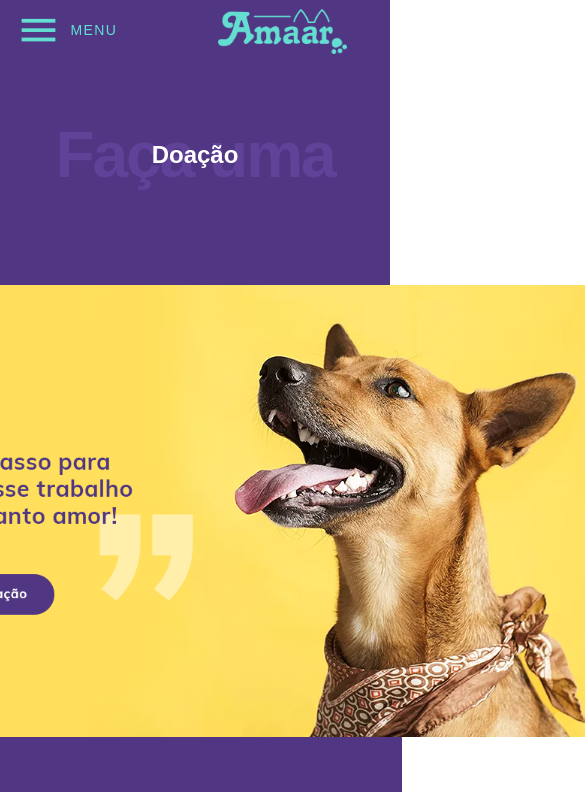
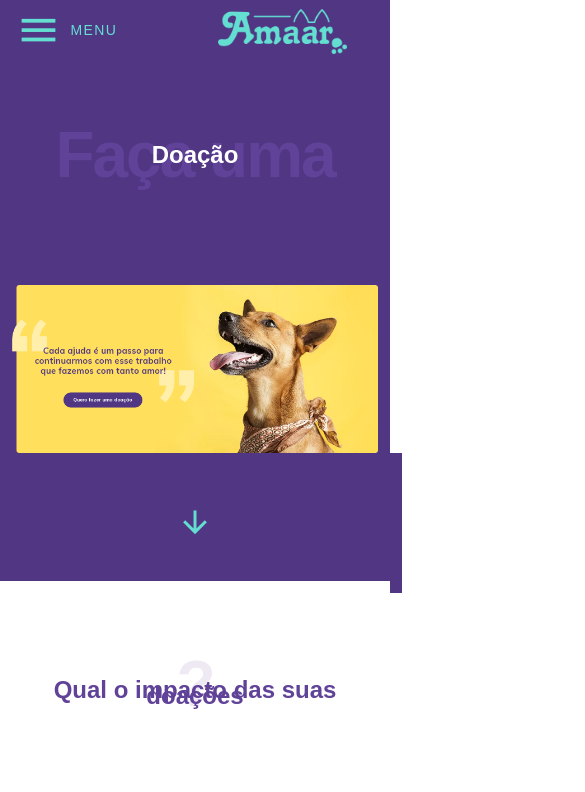
Before and after one commit to helton-mori-dev/ong-amaar-vue, a Vue app: page /facaumadoacao in a window 390 px wide. Shown: the top 792 px of the page, 585 px wide, since content can reach past the window. Built offline with nearby package versions, Linux system fonts and the light colour scheme; a web font is replaced by a local one.

Commit message:
Ajustes responsivos doação

```diff
--- a/src/components/ContentComponents/HomeOptions.vue
+++ b/src/components/ContentComponents/HomeOptions.vue
@@ -15,7 +15,6 @@
                 </a>
             </v-col>
             <v-col cols="2" class="doacao">
-                <!-- <a class="options-link" target="blank" href="https://www.vakinha.com.br/vaquinha/ajude-a-ong-amaar-ong-amaar-2"> -->
                 <a class="options-link" href="/facaumadoacao">
                     <div class="img-doacao"></div>
                     Faça uma<span> Doação</span>
@@ -46,7 +45,7 @@
 
             <v-col cols="12" class="doacao">
                 <v-img class="img-doacao" src="../../assets/doacao-mobile.png"></v-img>
-                <a class="options-link" href="#">Faça uma<span> Doação</span></a>
+                <a class="options-link" href="/facaumadoacao">Faça uma<span> Doação</span></a>
             </v-col>
 
             <v-col cols="12" class="parceiro">
--- a/src/views/FacaUmaDoacao.vue
+++ b/src/views/FacaUmaDoacao.vue
@@ -14,7 +14,7 @@
     </v-container>
     <v-container class="container-banner">
       <v-row class="text-center row-banner" no-gutters>
-        <v-col cols="9">
+        <v-col cols="12" sm="9">
           <a href="https://www.vakinha.com.br/vaquinha/ajude-a-ong-amaar-ong-amaar-2" target=blank>
             <v-img
               src="../assets/doacao/banner-doacao-principal.png"
@@ -139,7 +139,9 @@
 .container-banner .row-banner {
   text-align: center;
   justify-content: center;
+  width: 100%;
 }
+
 .anchor-button-doacao {
     padding: 40px 0;
     background: #503683;
@@ -228,5 +230,9 @@
   .container-fundos > .linha-scroll > div {
     max-width: 24%;
   }
+
+  .container-cirurgias-tratamentos {
+    padding: 50px 15px 100px;
+}
 }
 </style>
```
